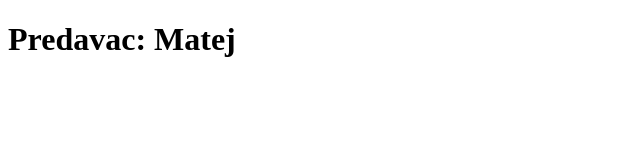
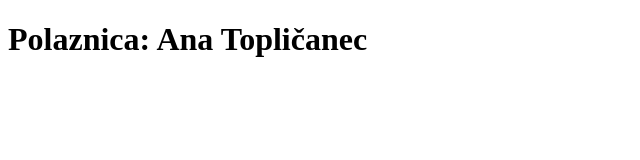
Before and after one commit to matejthedev/primjer_forka, a plain HTML site: page index.html in a window 1280 px wide. Shown: the whole page, without its empty margins (0-640 px from the left). Drawn offline with Linux system fonts and the light colour scheme.

Commit message:
ana commit

```diff
--- a/index.html
+++ b/index.html
@@ -7,6 +7,6 @@
   <title>Fork - vjezba</title>
 </head>
 <body>
-  <h1>Predavac: Matej</h1>
+  <h1>Polaznica: Ana Topličanec</h1>
 </body>
 </html>
```
